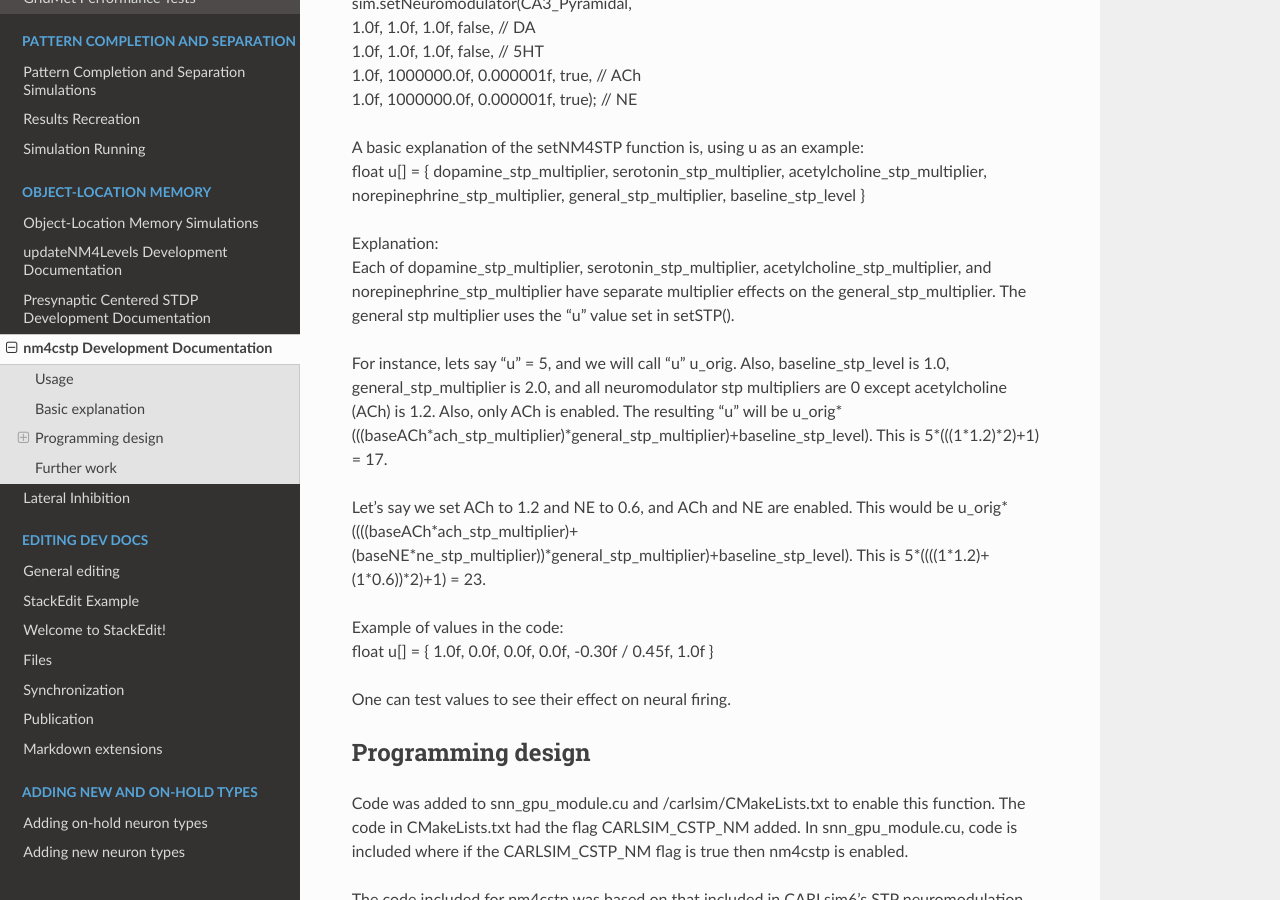
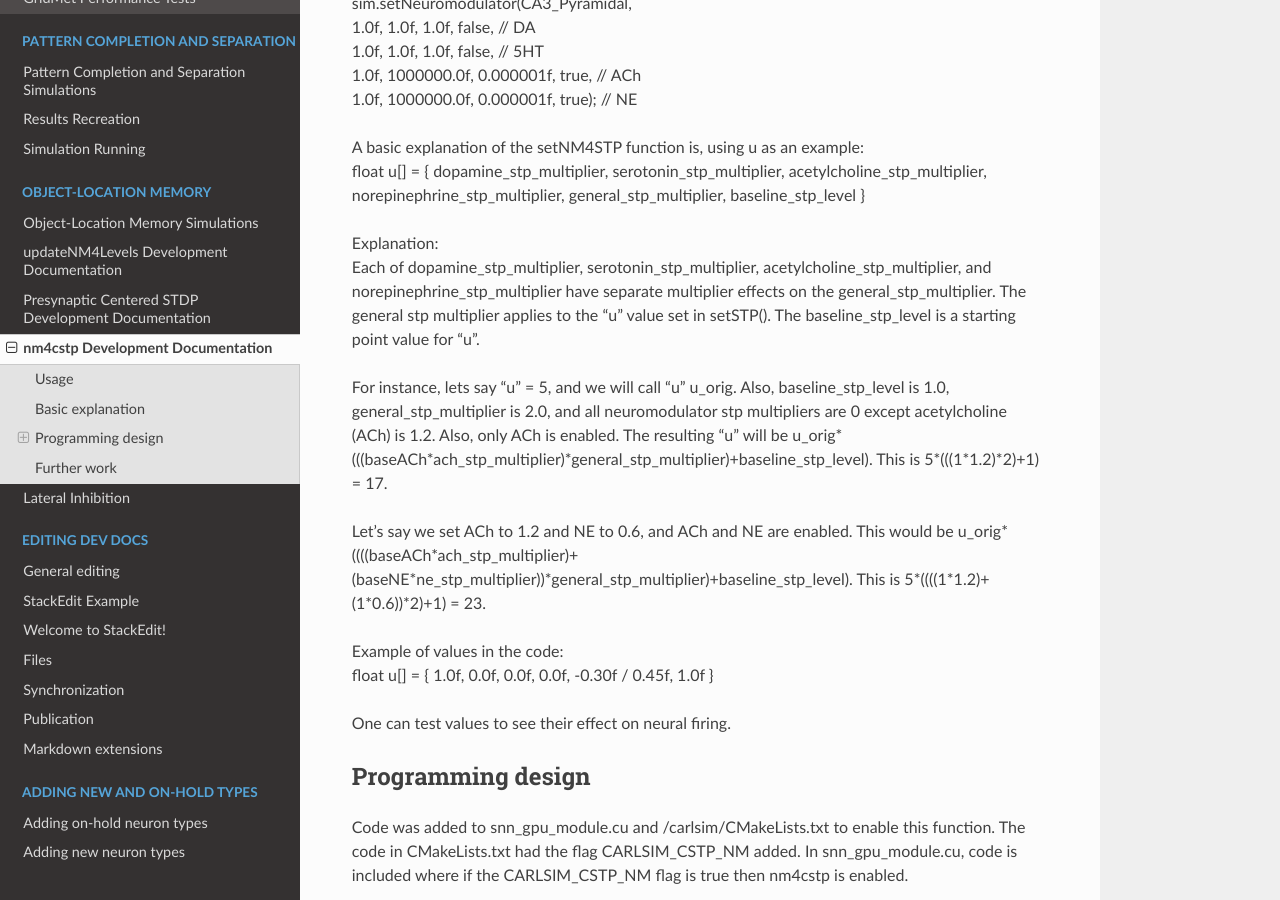
Before and after one commit to Hippocampome-Org/hco_dev_docs, a Sphinx documentation site: the page built from docs/oblomem/nm4cstp.md, in a window 1280 px wide and 900 px high, scrolled down 1482 px. Built offline with Sphinx 7.4.7 and the Read the Docs theme 3.1.0, drawn with Linux system fonts in a browser that asks for light colours.

Commit message:
added to nm4cstp page

```diff
--- a/docs/oblomem/nm4cstp.md
+++ b/docs/oblomem/nm4cstp.md
@@ -50,7 +50,7 @@ A basic explanation of the setNM4STP function is, using u as an example:
 <br>float u\[\] = { dopamine_stp_multiplier, serotonin_stp_multiplier, acetylcholine_stp_multiplier, norepinephrine_stp_multiplier, general_stp_multiplier, baseline_stp_level }
 
 Explanation:
-<br>Each of dopamine_stp_multiplier, serotonin_stp_multiplier, acetylcholine_stp_multiplier, and norepinephrine_stp_multiplier have separate multiplier effects on the general_stp_multiplier. The general stp multiplier uses the “u” value set in setSTP().
+<br>Each of dopamine_stp_multiplier, serotonin_stp_multiplier, acetylcholine_stp_multiplier, and norepinephrine_stp_multiplier have separate multiplier effects on the general_stp_multiplier. The general stp multiplier applies to the “u” value set in setSTP(). The baseline_stp_level is a starting point value for "u".
 
 For instance, lets say “u” = 5, and we will call "u" u_orig. Also, baseline_stp_level is 1.0, general_stp_multiplier is 2.0, and all neuromodulator stp multipliers are 0 except acetylcholine (ACh) is 1.2. Also, only ACh is enabled. The resulting “u” will be u_orig*(((baseACh\*ach_stp_multiplier)\*general_stp_multiplier)+baseline_stp_level). This is 5*(((1\*1.2)\*2)+1) = 17.
 
```
